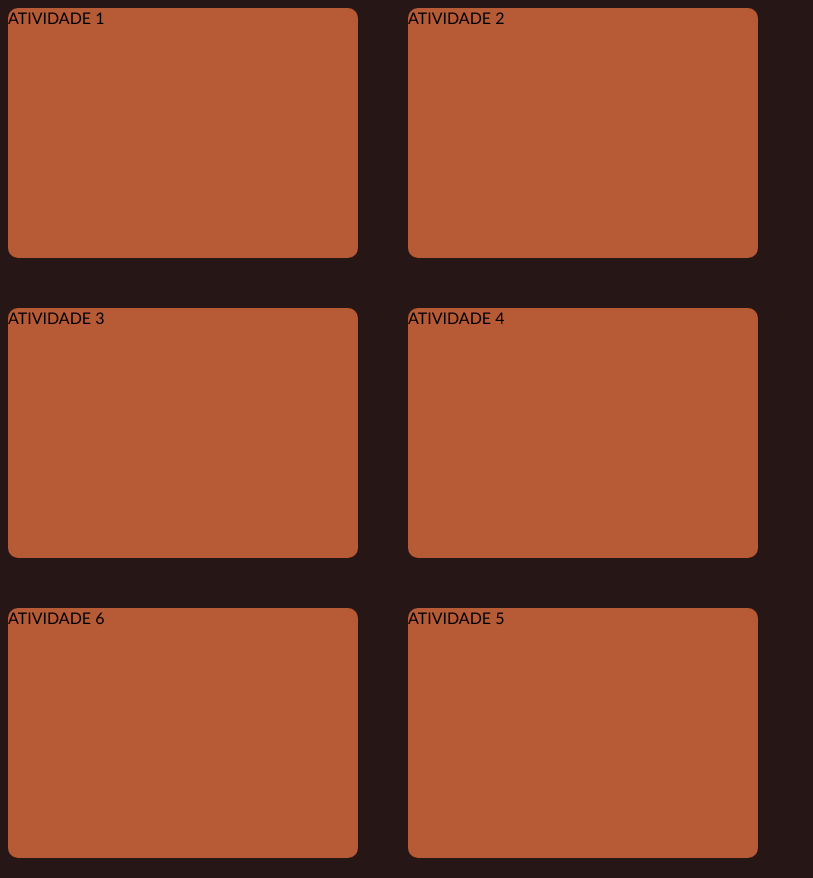
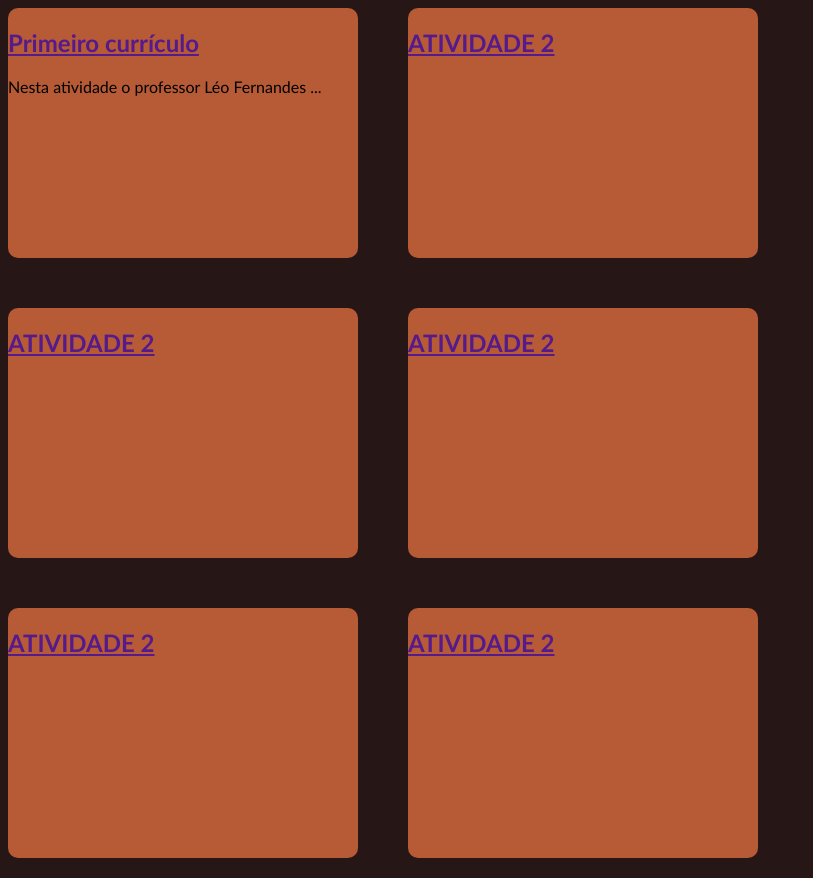
Before and after one commit to MaduMagalhaes/projects, a plain HTML site: page index.html in a window 1280 px wide. Shown: the whole page, without its empty margins (0-813 px from the left). Drawn offline with Linux system fonts and the light colour scheme.

Commit message:
index.html

```diff
--- a/index.html
+++ b/index.html
@@ -1,5 +1,5 @@
 <!DOCTYPE html>
-<html lang="en">
+<html lang="pt-br">
 <head>
     <link rel="stylesheet" href="style.css">
     <title>projetos</title>
@@ -7,23 +7,38 @@
 <body>
     <div class="container">
         <div class="um">
-            <div class="titulo">ATIVIDADE 1</div>
+            <div class="titulo"><h2><a href="">Primeiro currículo</a></h2>
+                <p>Nesta atividade o professor Léo Fernandes ...</p>
+            </div>
         </div>
         <div class="dois">
-            <div class="titulo">ATIVIDADE 2</div>
+            <div class="titulo"><h2><a href="">ATIVIDADE 2</a></h2>
+                <p></p>
+            </div>
         </div>
         <div class="tres">
-            <div class="titulo">ATIVIDADE 3</div>
+            <div class="titulo"><h2><a href="">ATIVIDADE 2</a></h2>
+                <p></p>
+            </div>
         </div>
         <div class="quatro">
-            <div class="titulo">ATIVIDADE 4</div>
+            <div class="titulo"><h2><a href="">ATIVIDADE 2</a></h2>
+                <p></p>
+            </div>
         </div>
         <div class="cinco">
-            <div class="titulo">ATIVIDADE 5</div>
+            <div class="titulo"><h2><a href="">ATIVIDADE 2</a></h2>
+                <p></p>
+            </div>
         </div>
         <div class="seis">
-            <div class="titulo">ATIVIDADE 6</div>
+            <div class="titulo"><h2><a href="">ATIVIDADE 2</a></h2>
+                <p></p>
+            </div>
         </div>
     </div>
 </body>
 </html>
+
+
+<!-- o que vc está fazendo Duda ? -->
```
